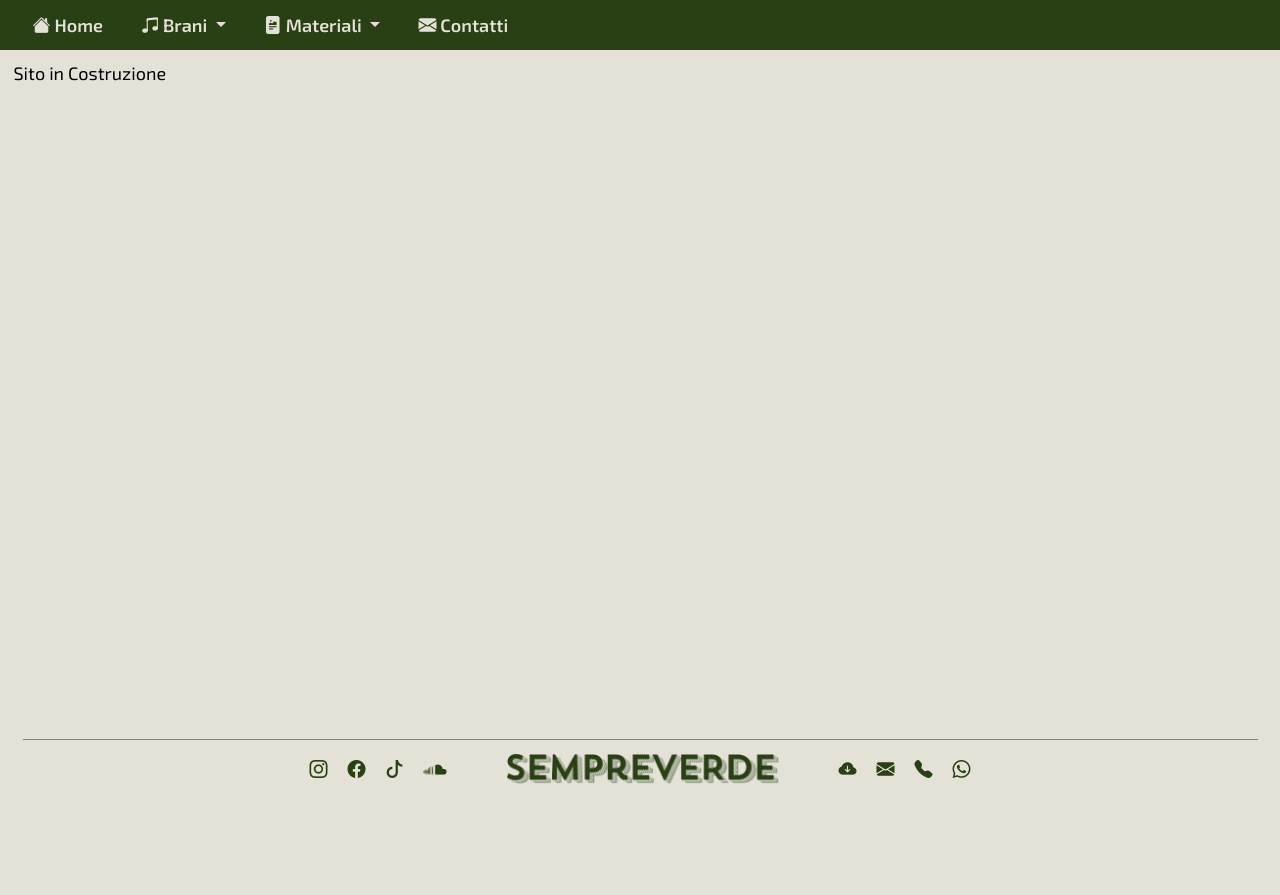
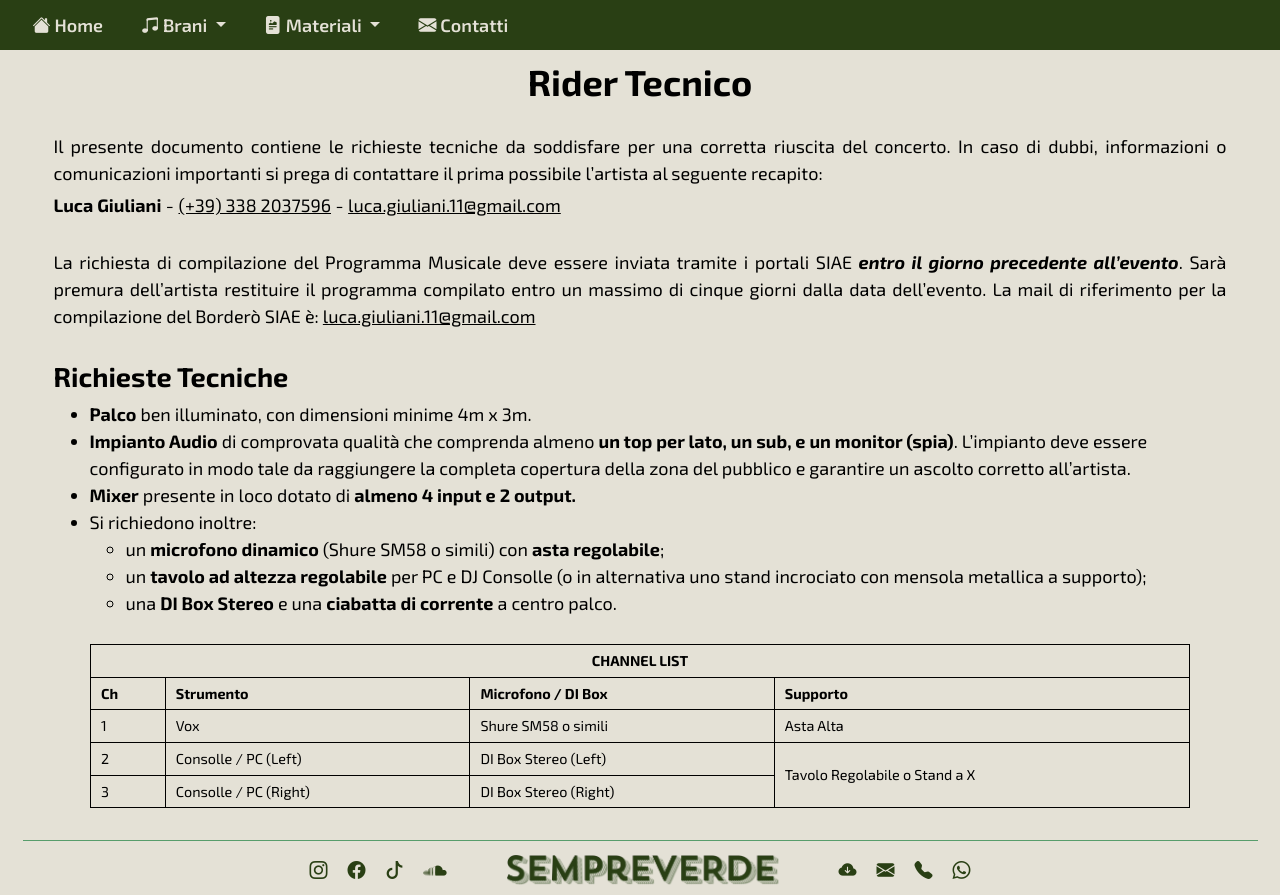
Before and after one commit to sempreverdesound/sempreverdesound.github.io, a plain HTML site: page index.html at #/rider in a window 1280 px wide. Before the commit the page ends 800 px from the top, so only its background shows below. Drawn offline with nearby package versions, Linux system fonts and the light colour scheme; some packages are replaced by stand-ins of ours.

Commit message:
Implement rider page

```diff
--- a/src/style.css
+++ b/src/style.css
@@ -4,7 +4,7 @@
     --dark: #293F14;
     --medium: #579D6C;
     --light: #E4E1D6;
-    --player: 1200px;
+    --page: 1200px;
     background-color: var(--light);
 }
 
@@ -172,10 +172,34 @@ footer {
         }
 
         #songPlayer {
-            left: calc((100% - var(--player) - 50px) / 2);
-            right: calc((100% - var(--player) - 50px) / 2);
+            left: calc((100% - var(--page) - 50px) / 2);
+            right: calc((100% - var(--page) - 50px) / 2);
             bottom: 85px;
         }
+    }
+}
+
+/** Documents Settings **/
+
+#presskit, #rider, #photos {
+    p {
+        margin: 30px 0;
+        text-align: justify;
+        text-justify: inter-word;
+    }
+
+    a {
+        color: inherit;
+    }
+
+    a:hover {
+        color: var(--medium);
+    }
+
+    table, th, td {
+        font-size: 0.8rem;
+        padding: 5px 10px;
+        border: 1px solid black;
     }
 }
 
--- a/src/templates/rider.html
+++ b/src/templates/rider.html
@@ -1 +1,92 @@
-<div>Sito in Costruzione</div>
+<div class="container-fluid m-0 align-self-center" style="max-width: var(--page)">
+    <h2 class="text-center"><strong>Rider Tecnico</strong></h2>
+
+    <p>
+        Il presente documento contiene le richieste tecniche da soddisfare per una corretta riuscita del concerto. In
+        caso di dubbi, informazioni o comunicazioni importanti si prega di contattare il prima possibile l’artista al
+        seguente recapito:
+        <br>
+        <span class="d-flex flex-column flex-sm-row justify-content-start mt-1">
+            <strong>Luca Giuliani</strong>
+            <span class="d-none d-sm-block mx-1"> - </span>
+            <a href="tel://+393382037596">(+39) 338 2037596</a>
+            <span class="d-none d-sm-block mx-1"> - </span>
+            <a href="mailto://luca.giuliani.11@gmail.com">luca.giuliani.11@gmail.com</a>
+        </span>
+    </p>
+
+    <p>
+        La richiesta di compilazione del Programma Musicale deve essere inviata tramite i portali SIAE <strong><i>entro
+        il giorno precedente all’evento</i></strong>. Sarà premura dell’artista restituire il programma compilato entro
+        un massimo di cinque giorni dalla data dell’evento. La mail di riferimento per la compilazione del Borderò SIAE
+        è: <a href="mailto://luca.giuliani.11@gmail.com">luca.giuliani.11@gmail.com</a>
+    </p>
+
+    <div class="my-4">
+        <h4><strong>Richieste Tecniche</strong></h4>
+        <ul>
+            <li>
+                <strong>Palco</strong> ben illuminato, con dimensioni minime 4m x 3m.
+            </li>
+            <li>
+                <strong>Impianto Audio</strong> di comprovata qualità che comprenda almeno <strong>un top per lato, un
+                sub,
+                e un monitor (spia)</strong>. L’impianto deve essere configurato in modo tale da raggiungere la completa
+                copertura della zona del pubblico e garantire un ascolto corretto all’artista.
+            </li>
+            <li>
+                <strong>Mixer</strong> presente in loco dotato di <strong>almeno 4 input e 2 output.</strong>
+            </li>
+            <li>
+                Si richiedono inoltre:
+                <ul>
+                    <li>
+                        un <strong>microfono dinamico</strong> (Shure SM58 o simili) con <strong>asta
+                        regolabile</strong>;
+                    </li>
+                    <li>
+                        un <strong>tavolo ad altezza regolabile</strong> per PC e DJ Consolle (o in alternativa uno
+                        stand
+                        incrociato con mensola metallica a supporto);
+                    </li>
+                    <li>
+                        una <strong>DI Box Stereo</strong> e una <strong>ciabatta di corrente</strong> a centro palco.
+                    </li>
+                </ul>
+            </li>
+        </ul>
+    </div>
+
+    <div class="d-flex justify-content-center my-4">
+        <table class="w-100" style="max-width: calc(var(--page) - 100px)">
+            <tr>
+                <th colspan="4" class="text-center text-uppercase">
+                    Channel List
+                </th>
+            </tr>
+            <tr>
+                <th>Ch</th>
+                <th>Strumento</th>
+                <th>Microfono / DI Box</th>
+                <th>Supporto</th>
+            </tr>
+            <tr>
+                <td>1</td>
+                <td>Vox</td>
+                <td>Shure SM58 o simili</td>
+                <td>Asta Alta</td>
+            </tr>
+            <tr>
+                <td>2</td>
+                <td>Consolle / PC (Left)</td>
+                <td>DI Box Stereo (Left)</td>
+                <td rowspan="2">Tavolo Regolabile o Stand a X</td>
+            </tr>
+            <tr>
+                <td>3</td>
+                <td>Consolle / PC (Right)</td>
+                <td>DI Box Stereo (Right)</td>
+            </tr>
+        </table>
+    </div>
+</div>
```
Also changed, not shown: src/templates/song.html (+3 -3 lines).
